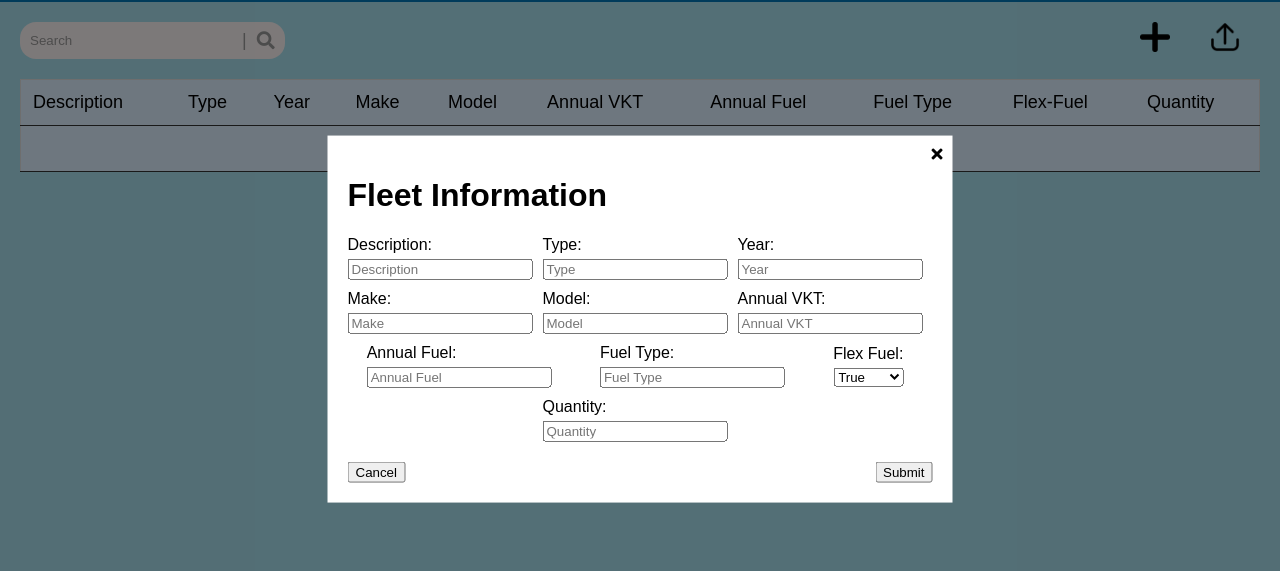
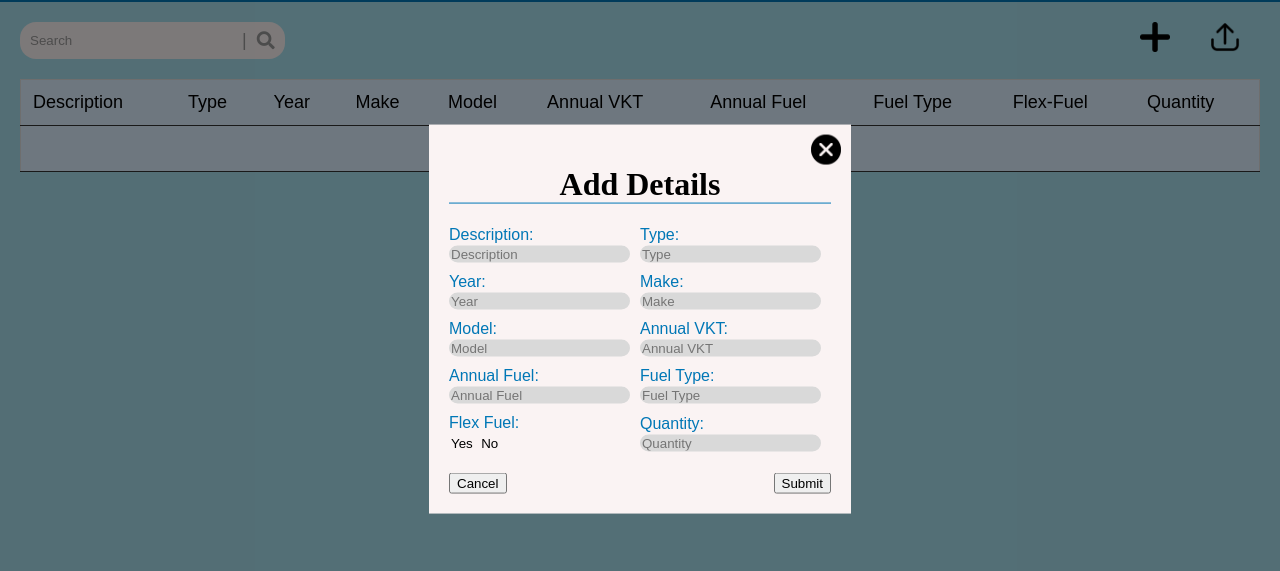
Before and after one commit to dhvani2510/climate-neutral-by-ecocoders, a plain HTML site: page main.html in a window 1280 px wide. Both pictures are taken after a click on the picture 1155 px from the left and 117 px from the top of the page. Shown: the part 81-652 px from the top of the page. Drawn offline with Linux system fonts and the light colour scheme; no server answers.

Commit message:
changes for add details modal

```diff
--- a/main.html
+++ b/main.html
@@ -114,10 +114,10 @@
 
     <div id="dataRowModal" class="dataRowModal">
       <div class="modal-content">
-        <span class="close" onclick="closeModal()">
-          <i class="fas fa-times"></i>
+        <span onclick="closeSettingsModal()">
+          <img class="close" src="assets/icons/close-icon.png" alt="Close Icon" />
         </span>
-        <h1>Fleet Information</h1>
+        <h1 class="modal-header" id="data-modal-header"></h1>
         <div class="modal-row">
           <div class="input_label">
             <label for="modalDescription">Description:</label>
@@ -132,19 +132,21 @@
             <label for="modalType">Type:</label>
             <input type="text" id="modalType" placeholder="Type" />
           </div>
-          <div class="input_label">
-            <label for="modalYear">Year:</label>
-            <input type="number" id="modalYear" placeholder="Year" />
-          </div>
         </div>
 
         <!-- Second row of inputs -->
         <div class="modal-row">
           <div class="input_label">
+            <label for="modalYear">Year:</label>
+            <input type="number" id="modalYear" placeholder="Year" />
+          </div>
+          <div class="input_label">
             <label for="modalMake">Make:</label>
             <input type="text" id="modalMake" placeholder="Make" />
           </div>
+        </div>
 
+        <div class="modal-row">
           <div class="input_label">
             <label for="modalModel">Model:</label>
             <input type="text" id="modalModel" placeholder="Model" />
@@ -169,17 +171,17 @@
             <label for="modalFuelType">Fuel Type:</label>
             <input type="text" id="modalFuelType" placeholder="Fuel Type" />
           </div>
-          <div class="input_label">
-            <label for="modalFlexFuel">Flex Fuel:</label>
-            <select id="modalFlexFuel" name="modalFlexFuel">
-              <option value="True">True</option>
-              <option value="False">False</option>
-            </select>
-          </div>
         </div>
 
         <!-- Fourth row of inputs -->
         <div class="modal-row">
+          <div class="input_label">
+            <label for="modalFlexFuel">Flex Fuel:</label>
+            <div class="yes-no-select">
+              <button class="yes-button" onclick="selectFlexFuel('Yes')">Yes</button>
+              <button class="no-button" onclick="selectFlexFuel('No')">No</button>
+            </div>
+          </div>
           <div class="input_label">
             <label for="modalQuantity">Quantity:</label>
             <input type="number" id="modalQuantity" placeholder="Quantity" />
--- a/main.js
+++ b/main.js
@@ -6,6 +6,13 @@ function openModalToAddRow(fleet) {
   modal.style.display = "block";
   overlay.style.display = "block";
   document.body.style.overflow = "hidden"; // Prevent scrolling of main content
+  var modalHeader = document.getElementById("data-modal-header");
+  if (fleet) {
+    modalHeader.innerHTML = "Edit Details";
+  }
+  else {
+    modalHeader.innerHTML = "Add Details";
+  }
   // set up the data fields in the modal
   if (fleet) {
     document.getElementById("modalDescription").value = fleet["description"];
--- a/styles.css
+++ b/styles.css
@@ -140,6 +140,10 @@ nav ul li a:hover {
     border-bottom: 1px solid #333;
     /* padding: 4px; */
     font-family: "India-sans";
+}
+
+#data-modal-header {
+    border-bottom: 1.5px solid #0077B6;
 }
 
 #settingsModal > .modal-content {
--- a/user-input-styles.css
+++ b/user-input-styles.css
@@ -109,22 +109,36 @@
   left: 50%;
   top: 50%;
   transform: translate(-50%, -50%);
-  background-color: white;
+  background-color: #faf3f3;
   padding: 20px;
 }
 
 .dataRowModal .modal-row {
   display: flex;
   flex-direction: row;
-  justify-content: space-around;
+  justify-content: space-between;
   align-items: center;
   margin-bottom: 10px;
+}
+
+.yes-button, .no-button  {
+  padding: 2px;
+  border: 0;
+  background: transparent;
+  margin: auto;
 }
 
 .dataRowModal .input_label {
   display: flex;
   flex-direction: column;
   margin-right: 10px;
+
+  input {
+    background-color: #d9d9d9;
+    border: 0;
+    border-radius: 16px;
+
+  }
 }
 
 .dataRowModal .modal-buttons {
@@ -134,5 +148,6 @@
 }
 
 .dataRowModal .input_label label {
-  margin-bottom: 5px;
+  margin-bottom: 2px;
+  color: #0077B6
 }
```
